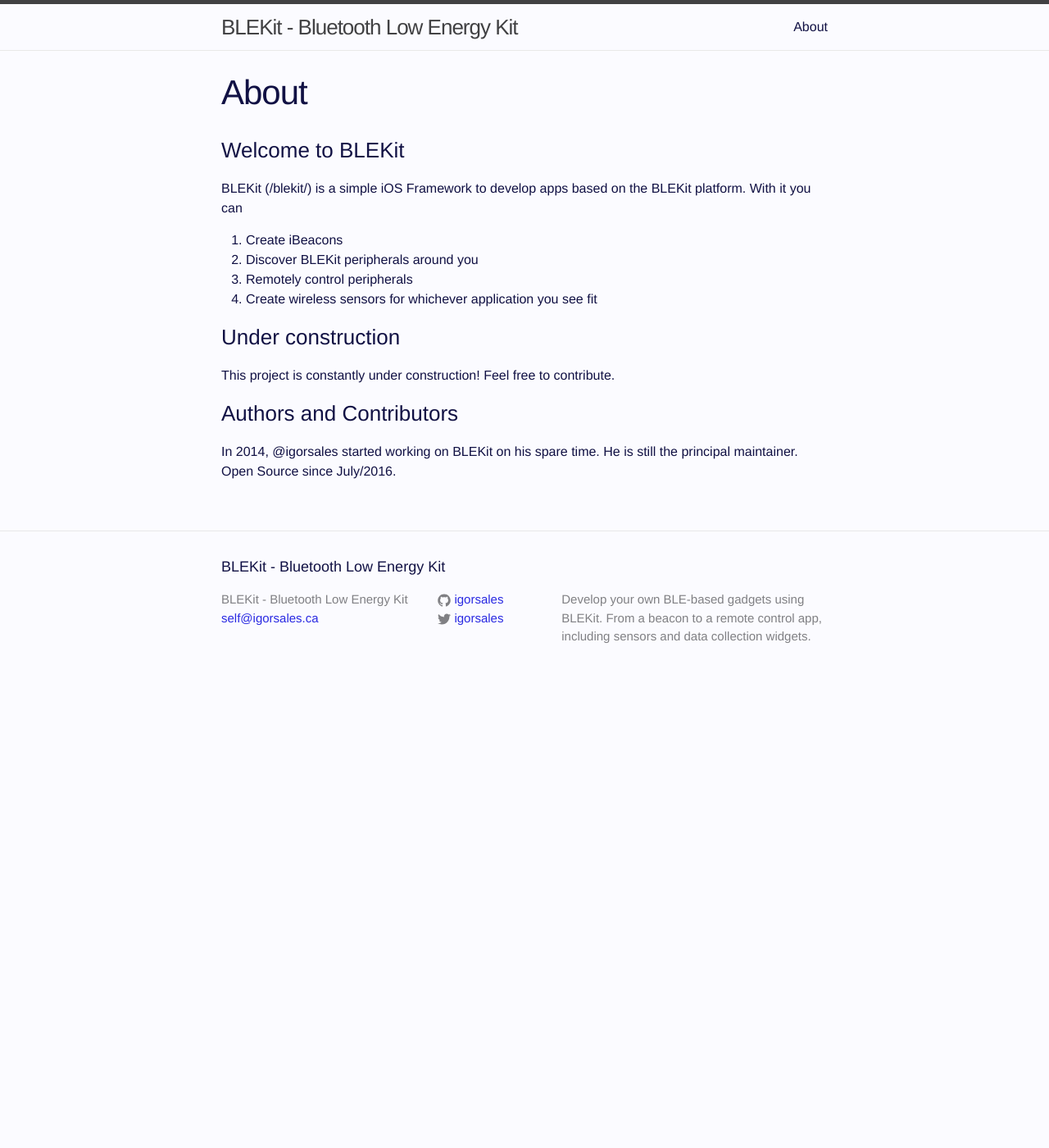
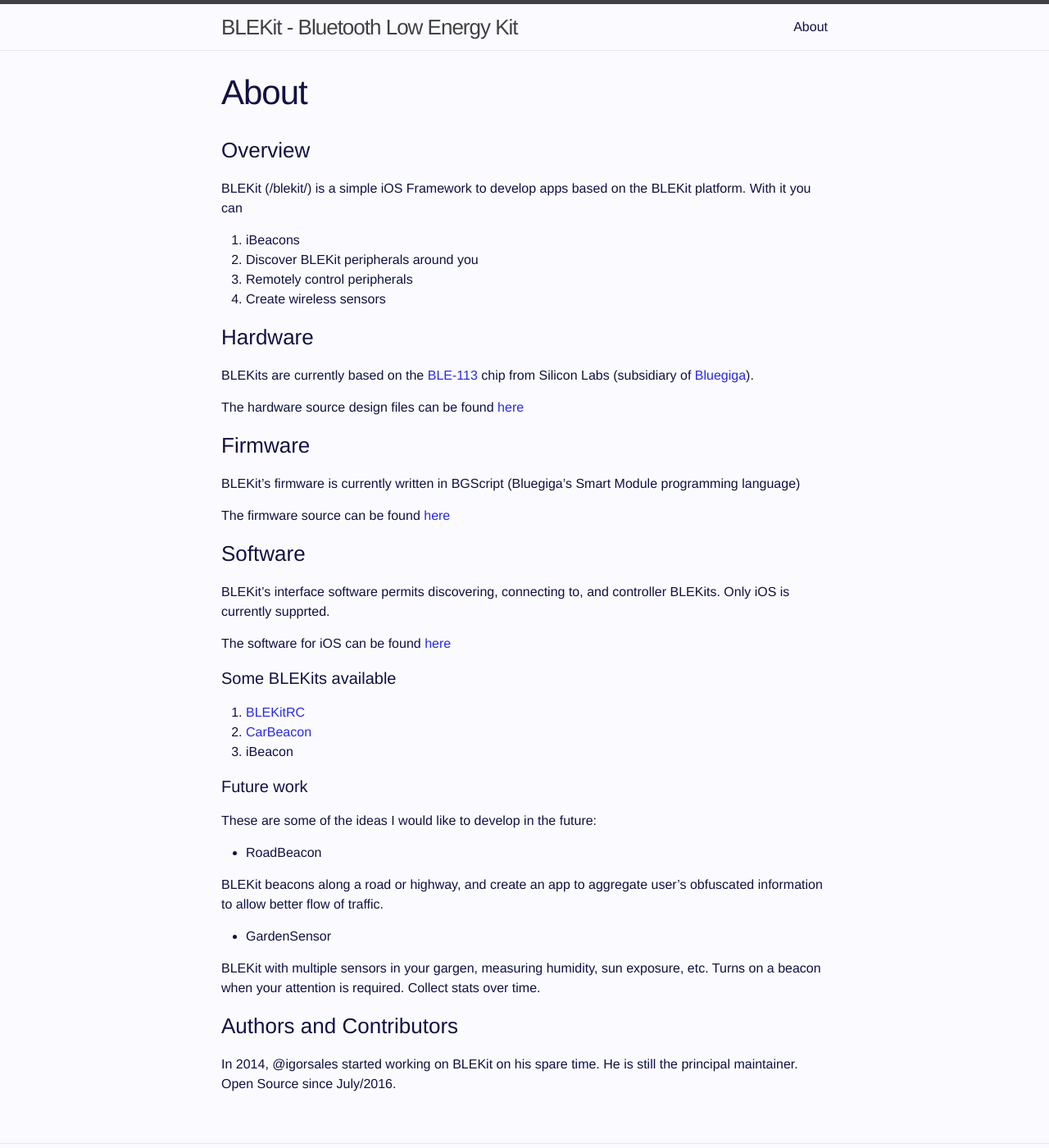
Before and after one commit to igorsales/blekit, a Jekyll site: the page built from index.md, in a window 1280 px wide and 1400 px high. Shown: the whole window at 82% size. Built offline with Jekyll 4.4.1, drawn with Linux system fonts in a browser that asks for light colours.

Commit message:
Updated index page

```diff
--- a/index.md
+++ b/index.md
@@ -3,16 +3,50 @@
 layout: page
 ---
 
-### Welcome to BLEKit
+### Overview
 BLEKit (/blekit/) is a simple iOS Framework to develop apps based on the BLEKit platform. With it you can
 
-1. Create iBeacons
+1.  iBeacons
 1. Discover BLEKit peripherals around you
 1. Remotely control peripherals
-1. Create wireless sensors for whichever application you see fit
+1. Create wireless sensors
 
-### Under construction
-This project is constantly under construction! Feel free to contribute.
+### Hardware
+BLEKits are currently based on the [BLE-113](http://www.silabs.com/products/wireless/bluetooth/bluetooth-smart-modules/Pages/ble113-bluetooth-smart-module.aspx]) chip from Silicon Labs (subsidiary of [Bluegiga](https://www.bluegiga.com/en-US/)).
+
+The hardware source design files can be found [here](https://github.com/igorsales/blekit-hw)
+
+### Firmware
+
+BLEKit's firmware is currently written in BGScript (Bluegiga's Smart Module programming language)
+
+The firmware source can be found [here](https://github/igorsales/blekit-fw)
+
+### Software
+
+BLEKit's interface software permits discovering, connecting to, and controller BLEKits. Only iOS is currently supprted.
+
+The software  for iOS can be found [here](https://github.com/igorsales/blekit)
+
+#### Some BLEKits available
+
+1. [BLEKitRC](https://github.com/igorsales/blekit-rc)
+1. [CarBeacon](https://github.com/igorsales/carbeacon)
+1. iBeacon
+
+#### Future work
+
+These are some of the ideas I would like to develop in the future:
+
+* RoadBeacon
+
+BLEKit beacons along a road or highway, and create an app to aggregate user's obfuscated information to allow better flow of traffic.
+
+* GardenSensor
+
+BLEKit with multiple sensors in your gargen, measuring humidity, sun exposure, etc.
+Turns on a beacon when your attention is required. Collect stats over time.
+
 
 ### Authors and Contributors
 In 2014, @igorsales started working on BLEKit on his spare time. He is still the principal maintainer. Open Source since July/2016.
```
